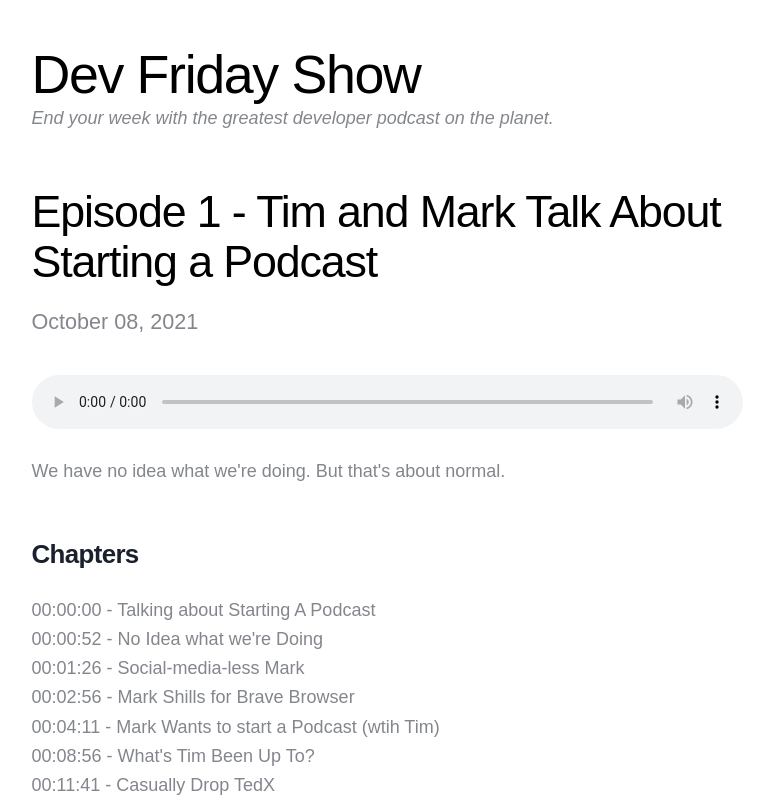
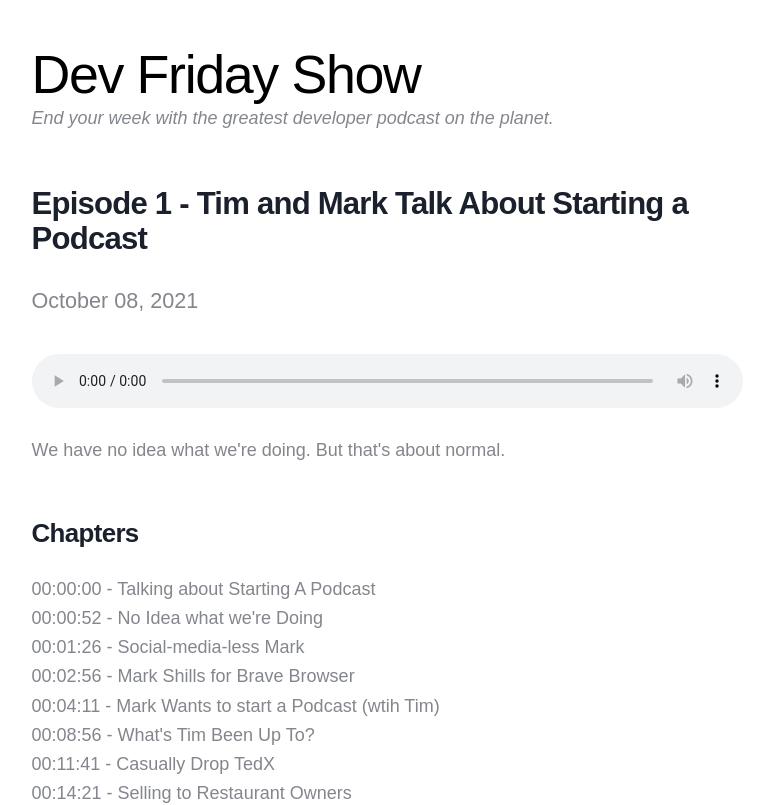
Before and after one commit to mkober/devfriday, a Gatsby site: page /ep1-tim-and-mark-talk-about-starting-a-podcast/ in a window 1280 px wide. Shown: the top 805 px of the page, without its empty margins (253-1027 px from the left). Built offline with nearby package versions, Linux system fonts and the light colour scheme; Gatsby itself is replaced by a stand-in of ours.

Commit message:
reduced the size of the post title

```diff
--- a/src/templates/blog-post.jsx
+++ b/src/templates/blog-post.jsx
@@ -31,7 +31,7 @@ const BlogPostTemplate = ({ data, location }) => {
         itemType="http://schema.org/Article"
       >
         <header>
-          <h1 itemProp="headline">{post.frontmatter.title}</h1>
+          <h3 itemProp="headline">{post.frontmatter.title}</h3>
           <p>{post.frontmatter.date}</p>
         </header>
 
```
